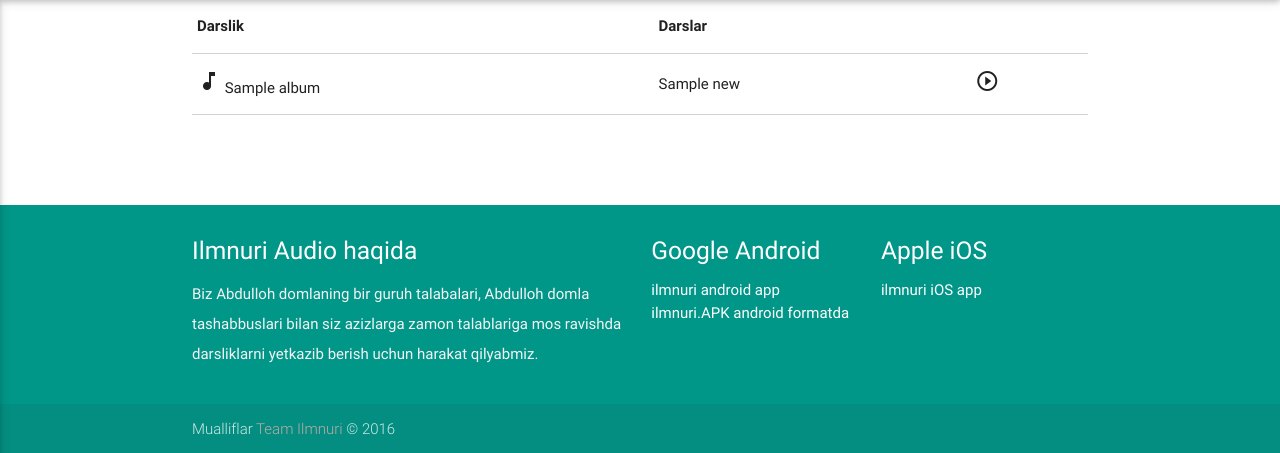
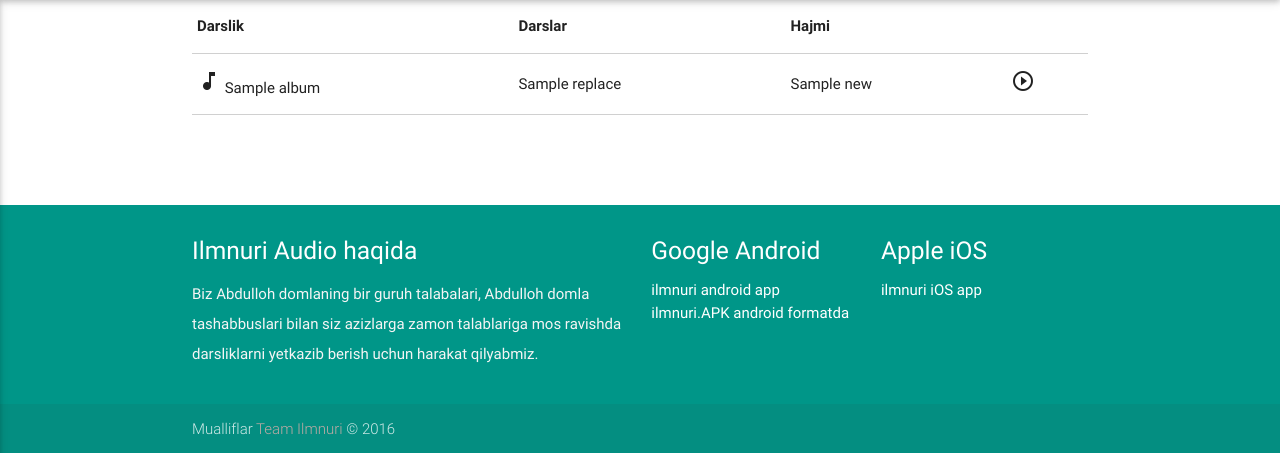
Before and after one commit to bazimov/media.ilmnuri.com, a Flask app: template app/templates/track.html in a window 1280 px wide. Shown: the part 64-517 px from the top of the page. Run offline with Flask 2, Linux system fonts and the light colour scheme; the template is opened without the code that fills it: most values are stand-ins (such as "Sample title", 1, 10 or a date in 2020); parts of the project's set-up code (start-up, migrations or seed data) failed here and were passed over; some libraries are stand-ins or nearby versions.

Commit message:
add mb size

```diff
--- a/app/__init__.py
+++ b/app/__init__.py
@@ -5,6 +5,7 @@ ilmnuri audio website
 from flask import Flask, render_template
 import logging
 from glob import glob
+import os
 
 app = Flask(__name__)
 
@@ -41,8 +42,9 @@ def albums(teacher, album):
     list_items = glob('{0}/{1}/*'.format(teacher, album))
     new_list = []
     for item in list_items:
+        sz = '{0} MB'.format(os.path.getsize(item) / 1024000)
         s = item.split('/')
-        new_list.append(s[2])
+        new_list.append((s[2], sz))
 
     log.info('/dars/{0}/{1} page rendered'.format(teacher, album))
 
--- a/app/templates/track.html
+++ b/app/templates/track.html
@@ -7,6 +7,7 @@
 	  <tr>
               <th data-field="id">Darslik</th>
               <th data-field="name">Darslar</th>
+              <th data-field="name">Hajmi</th>
           </tr>
         </thead>
 
@@ -14,7 +15,8 @@
          {% for i in new_list %}
           <tr data-href="http://ilmnuri.net/{{ teacher }}/{{ album }}/{{ i }}" style="cursor:pointer;">
              <td><i class="material-icons">music_note</i> {{ album.replace('_',' ') }}</td>
-             <td>{{ i.replace('_',' ').replace('.mp3', '') }}</td>
+             <td>{{ i[0].replace('_',' ').replace('.mp3', '') }}</td>
+             <td>{{ i[1] }}</td>
              <td><i class="material-icons">play_circle_outline</i></td>
           </tr>
           {% endfor %}
```
Also changed, not shown: 1 other file.
